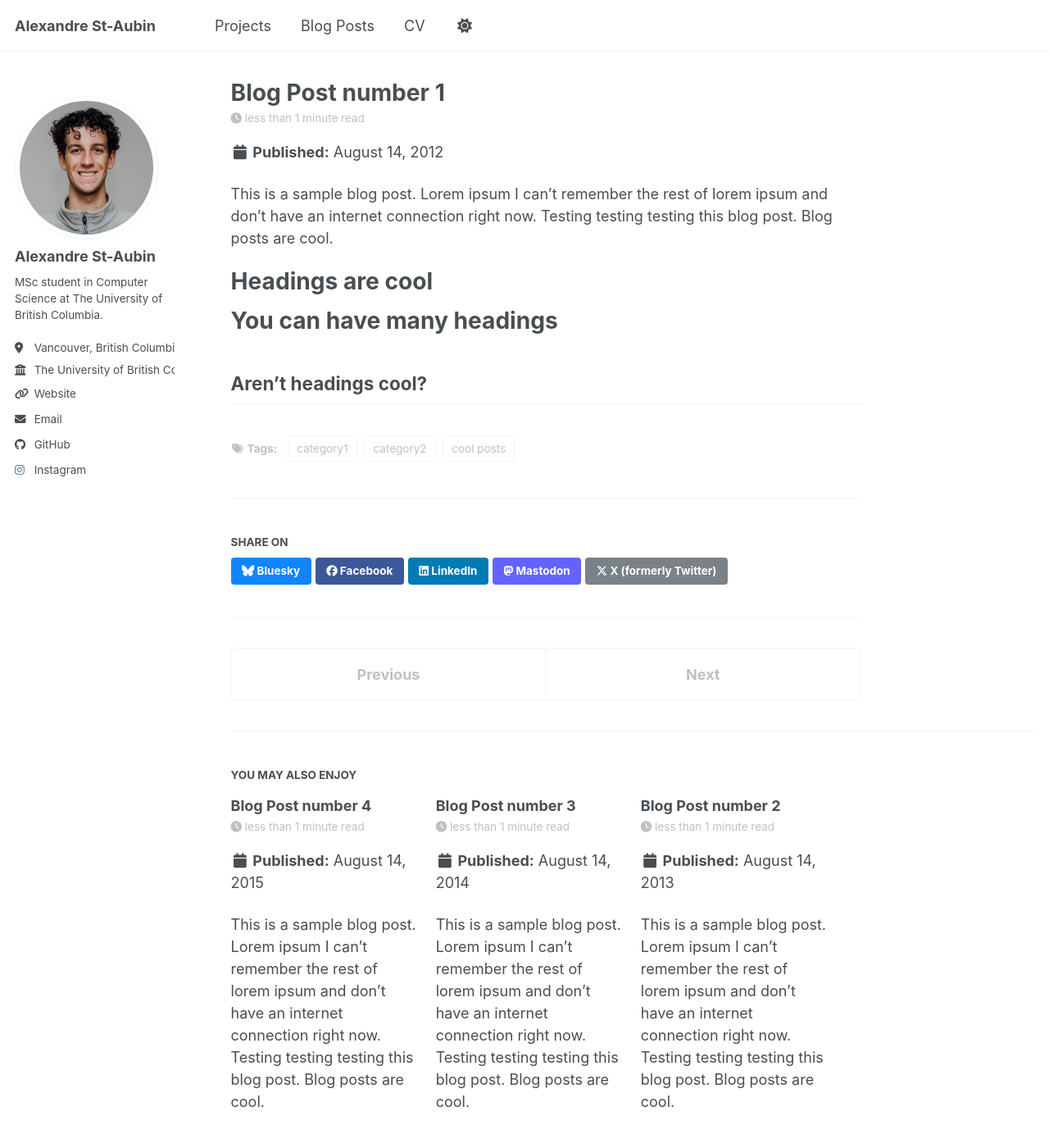
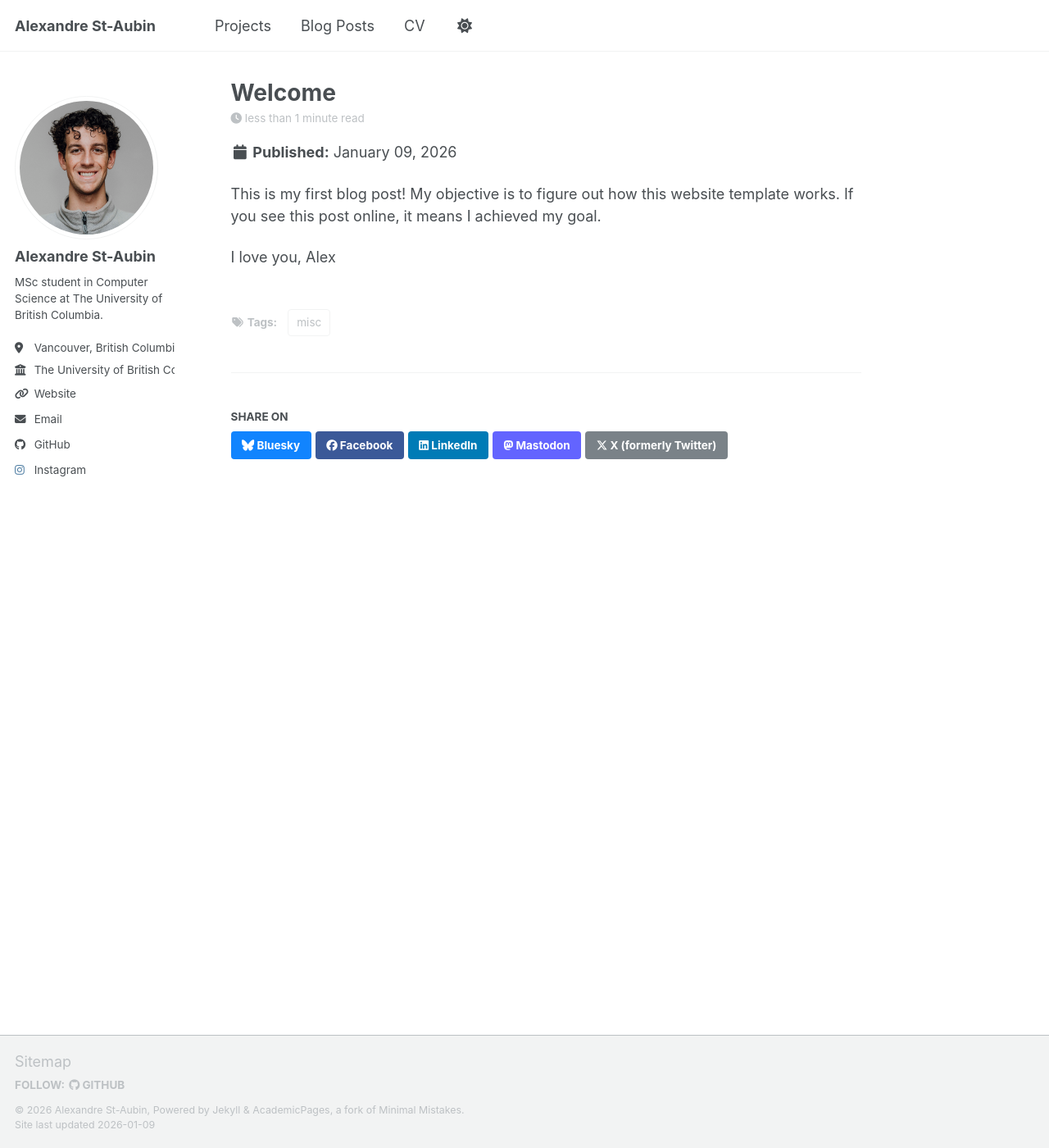
Before and after one commit to Alestaubin/alestaubin.github.io, a Jekyll site: the page built from _posts/2012-08-14-blog-post-1.md, in a window 1280 px wide and 1400 px high. Shown: the whole window at 82% size. Built offline with Jekyll 4.4.1, drawn with Linux system fonts in a browser that asks for light colours; a script bundle is joined from its source files by our own code; library files that are not in the unit come from our copies.

Commit message:
first blog post

```diff
--- a/_posts/2012-08-14-blog-post-1.md
+++ b/_posts/2012-08-14-blog-post-1.md
@@ -1,20 +1,12 @@
 ---
-title: 'Blog Post number 1'
-date: 2012-08-14
-permalink: /posts/2012/08/blog-post-1/
+title: 'Welcome'
+date: 2026-01-09
+permalink: /posts/2025/01/blog-post-1/
 tags:
-  - cool posts
-  - category1
-  - category2
+  - misc
 ---
 
-This is a sample blog post. Lorem ipsum I can't remember the rest of lorem ipsum and don't have an internet connection right now. Testing testing testing this blog post. Blog posts are cool.
+This is my first blog post! My objective is to figure out how this website template works. If you see this post online, it means I achieved my goal.
 
-Headings are cool
-======
-
-You can have many headings
-======
-
-Aren't headings cool?
-------
+I love you,
+Alex
--- a/_posts/2013-08-14-blog-post-2.md
+++ /dev/null
@@ -1,20 +0,0 @@
----
-title: 'Blog Post number 2'
-date: 2013-08-14
-permalink: /posts/2013/08/blog-post-2/
-tags:
-  - cool posts
-  - category1
-  - category2
----
-
-This is a sample blog post. Lorem ipsum I can't remember the rest of lorem ipsum and don't have an internet connection right now. Testing testing testing this blog post. Blog posts are cool.
-
-Headings are cool
-======
-
-You can have many headings
-======
-
-Aren't headings cool?
-------
--- a/_posts/2014-08-14-blog-post-3.md
+++ /dev/null
@@ -1,20 +0,0 @@
----
-title: 'Blog Post number 3'
-date: 2014-08-14
-permalink: /posts/2014/08/blog-post-3/
-tags:
-  - cool posts
-  - category1
-  - category2
----
-
-This is a sample blog post. Lorem ipsum I can't remember the rest of lorem ipsum and don't have an internet connection right now. Testing testing testing this blog post. Blog posts are cool.
-
-Headings are cool
-======
-
-You can have many headings
-======
-
-Aren't headings cool?
-------
--- a/_posts/2015-08-14-blog-post-4.md
+++ /dev/null
@@ -1,20 +0,0 @@
----
-title: 'Blog Post number 4'
-date: 2015-08-14
-permalink: /posts/2012/08/blog-post-4/
-tags:
-  - cool posts
-  - category1
-  - category2
----
-
-This is a sample blog post. Lorem ipsum I can't remember the rest of lorem ipsum and don't have an internet connection right now. Testing testing testing this blog post. Blog posts are cool.
-
-Headings are cool
-======
-
-You can have many headings
-======
-
-Aren't headings cool?
-------
```
